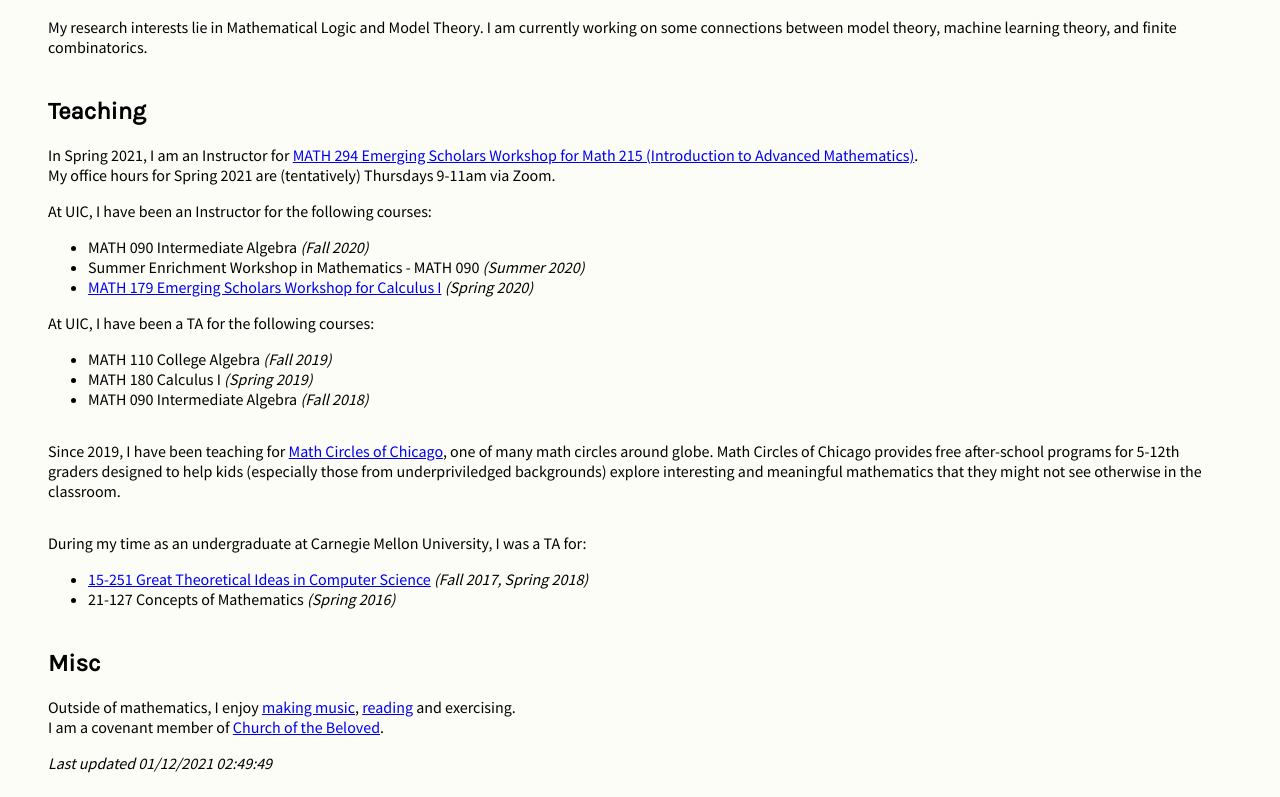
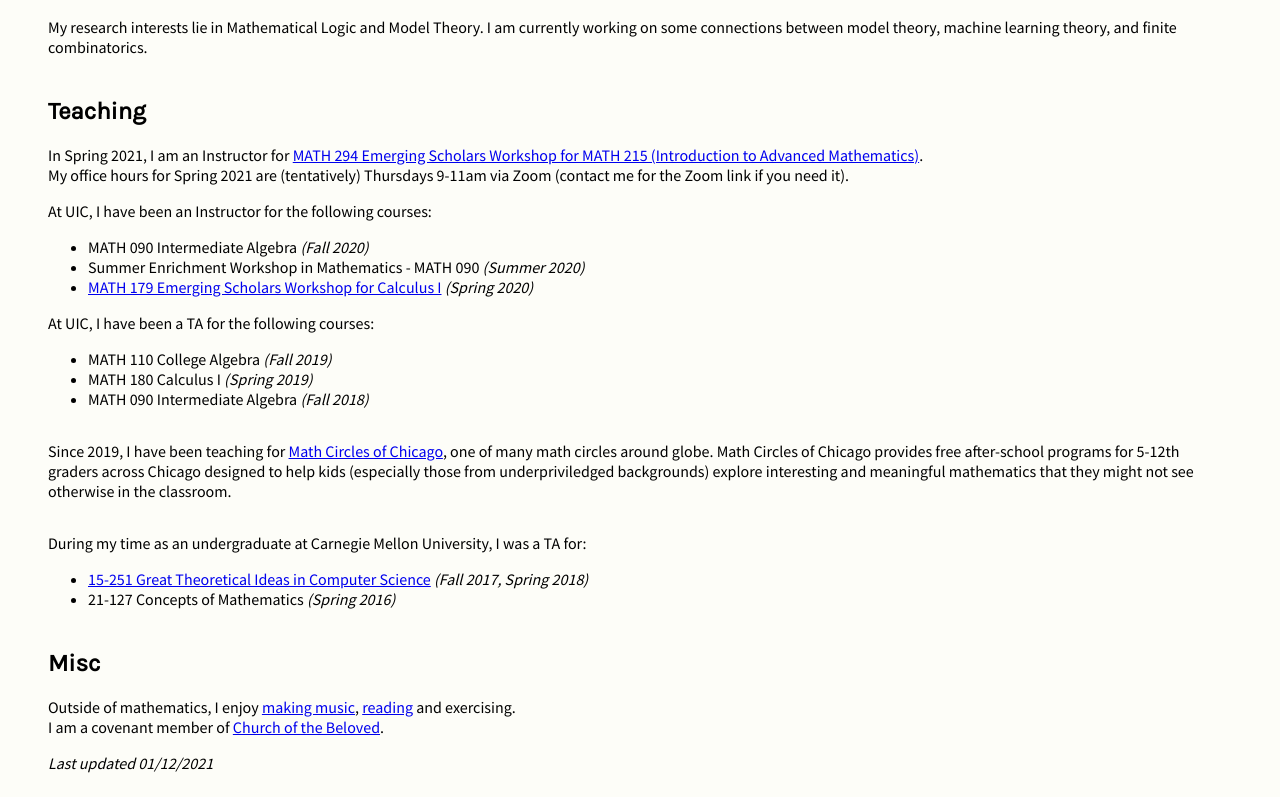
Before and after one commit to kevinzhou96/kevinzhou96.github.io, a plain HTML site: page index.html in a window 1280 px wide. Shown: the part 491-1288 px from the top of the page. Drawn offline with Linux system fonts and the light colour scheme; a web font is replaced by a local one.

Commit message:
updated 294 website & materials

```diff
--- a/index.html
+++ b/index.html
@@ -18,7 +18,7 @@
 
 	<!-- About -->
 	<p style="padding-top:1em">
-		I am a third-year PhD student in the <a href="https://mscs.uic.edu">Department of Mathematics, Statistics, and Computer Science</a> at the <a href="https://uic.edu">University of Illinois at Chicago</a>. I can be reached at kzhou23[at]uic.edu. <br>
+		I am a third-year PhD student in the <a href="https://mscs.uic.edu">Department of Mathematics, Statistics, and Computer Science</a> at the <a href="https://uic.edu">University of Illinois at Chicago</a>. I can be reached at kzhou23 [at] uic.edu. <br>
 		My CV is available <a href="cv.pdf">here</a>.
 	</p>
 
@@ -30,8 +30,8 @@
 
 	<!-- Teaching -->
 	<h2>Teaching</h2>
-	<p>In Spring 2021, I am an Instructor for <a href="S21/294.html">MATH 294 Emerging Scholars Workshop for Math 215 (Introduction to Advanced Mathematics)</a>. <br>
-	My office hours for Spring 2021 are (tentatively) Thursdays 9-11am via Zoom.</p>
+	<p>In Spring 2021, I am an Instructor for <a href="S21/294.html">MATH 294 Emerging Scholars Workshop for MATH 215 (Introduction to Advanced Mathematics)</a>. <br>
+	My office hours for Spring 2021 are (tentatively) Thursdays 9-11am via Zoom (contact me for the Zoom link if you need it).</p>
 
 	<p>At UIC, I have been an Instructor for the following courses:</p>
 	<ul>
@@ -47,7 +47,7 @@
 		<li>MATH 090 Intermediate Algebra <i>(Fall 2018)</i></li>
 	</ul>
 
-	<p style="padding-top: 12pt">Since 2019, I have been teaching for <a href="https://mathcirclesofchicago.org">Math Circles of Chicago</a>, one of many math circles around globe. Math Circles of Chicago provides free after-school programs for 5-12th graders designed to help kids (especially those from underpriviledged backgrounds) explore interesting and meaningful mathematics that they might not see otherwise in the classroom.</p>
+	<p style="padding-top: 12pt">Since 2019, I have been teaching for <a href="https://mathcirclesofchicago.org">Math Circles of Chicago</a>, one of many math circles around globe. Math Circles of Chicago provides free after-school programs for 5-12th graders across Chicago designed to help kids (especially those from underpriviledged backgrounds) explore interesting and meaningful mathematics that they might not see otherwise in the classroom.</p>
 
 	<p style="padding-top: 12pt">During my time as an undergraduate at Carnegie Mellon University, I was a TA for:</p>
 	<ul>
@@ -64,7 +64,7 @@
 	<p><i>Last updated <span id="updated"></span></i></p>
 
 	<script>
-	document.getElementById("updated").innerHTML = document.lastModified;
+	document.getElementById("updated").innerHTML = document.lastModified.slice(0,10);
 	</script>
 </body>
 
```
Also changed, not shown: S21/294.html (+7 -2 lines), 3 other files.
